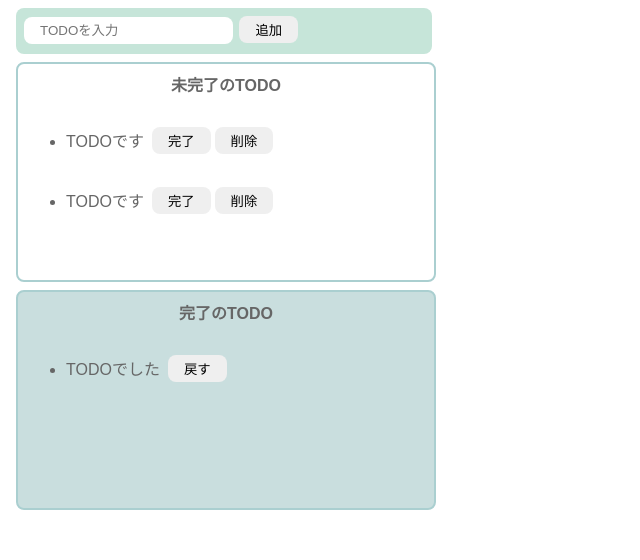
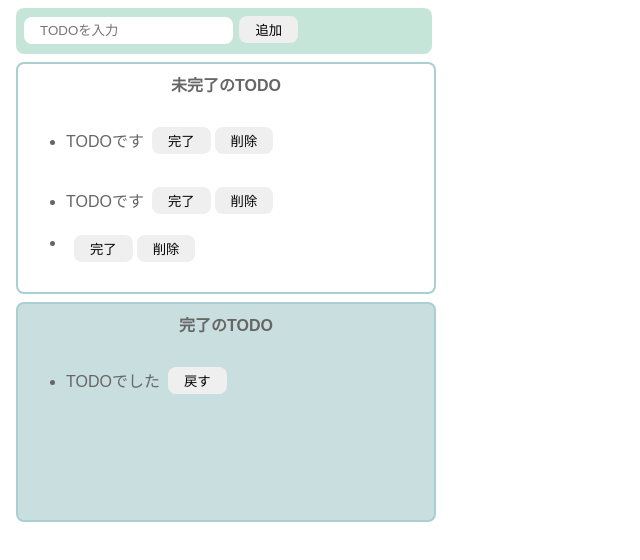
Before and after one commit to tabira2382/vanillajs-todo, a plain HTML site: page src/index.html in a window 1280 px wide. Both pictures are taken after a click on the button "追加". Shown: the whole page, without its empty margins (0-640 px from the left). Drawn offline with Linux system fonts and the light colour scheme.

Commit message:
add:削除機能

```diff
--- a/src/index.html
+++ b/src/index.html
@@ -8,12 +8,12 @@
 </head>
 <body>
   <div class="input-area">
-    <input type="text" placeholder="TODOを入力">
-    <button>追加</button>
+    <input id="add-text" type="text" placeholder="TODOを入力">
+    <button id="add-button">追加</button>
   </div>
   <div class="incomplete-area">
     <p class="title">未完了のTODO</p>
-    <ul>
+    <ul id="incomplete-list">
       <li>
         <div class="list-row">
           <p class="todo-item">TODOです</p>
--- a/src/index.js
+++ b/src/index.js
@@ -0,0 +1,46 @@
+
+
+const onClickAdd = () => {
+  // テキストボックスの値を取得し、初期化する
+  const inputText = document.getElementById("add-text").value;
+  document.getElementById("add-text").value = "";
+
+  // li生成
+  const li = document.createElement("li");
+
+  // div生成
+  const div = document.createElement("div");
+  div.className = "list-row";
+
+  // p生成
+  const p = document.createElement("p");
+  p.className = "todo-item";
+  p.innerText = inputText;
+
+  // 完了ボタン生成
+  const completeButton = document.createElement("button");
+  completeButton.innerText = "完了";
+  completeButton.addEventListener("click", () => {
+    alert("完了")
+  });
+
+  // 削除ボタン生成
+  const deleteButton = document.createElement("button");
+  deleteButton.innerText = "削除";
+  deleteButton.addEventListener("click", () => {
+    // 押された削除ボタンの親にあるliタグを未完了リストから削除
+    const deleteTarget = deleteButton.closest("li");
+    document.getElementById("incomplete-list").removeChild(deleteTarget);
+  });
+
+  div.appendChild(p);
+  div.appendChild(completeButton);
+  div.appendChild(deleteButton);
+  li.appendChild(div);
+
+  document.getElementById("incomplete-list").appendChild(li);
+
+}
+
+// 未完了リストに追加
+document.getElementById("add-button").addEventListener("click", onClickAdd);
```
